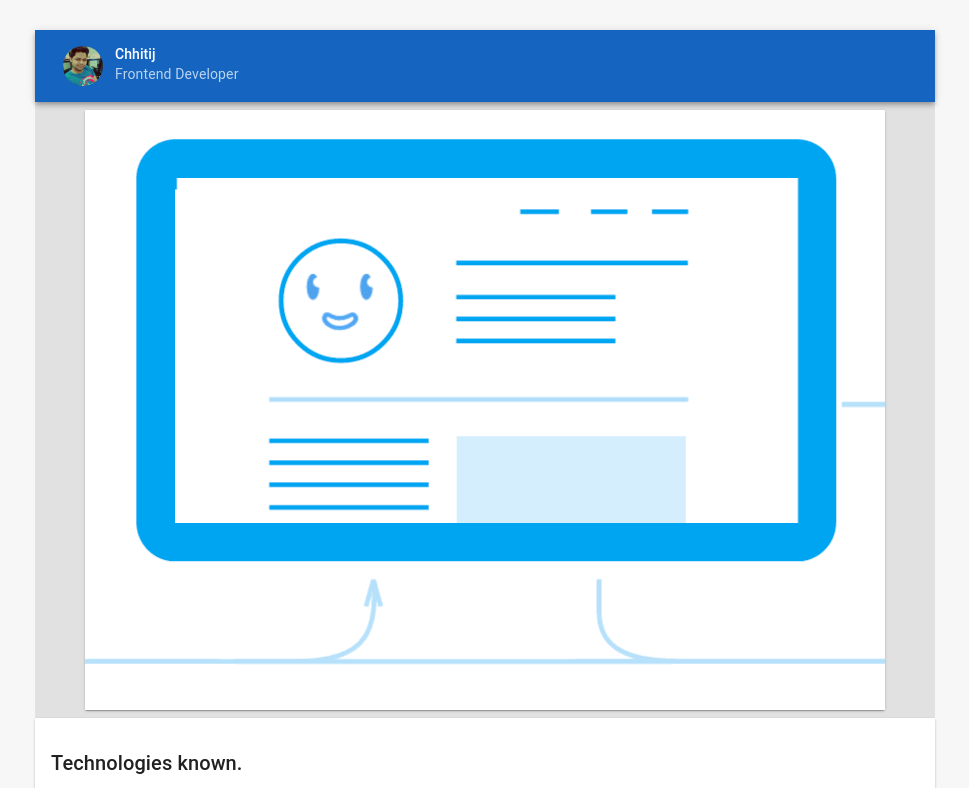
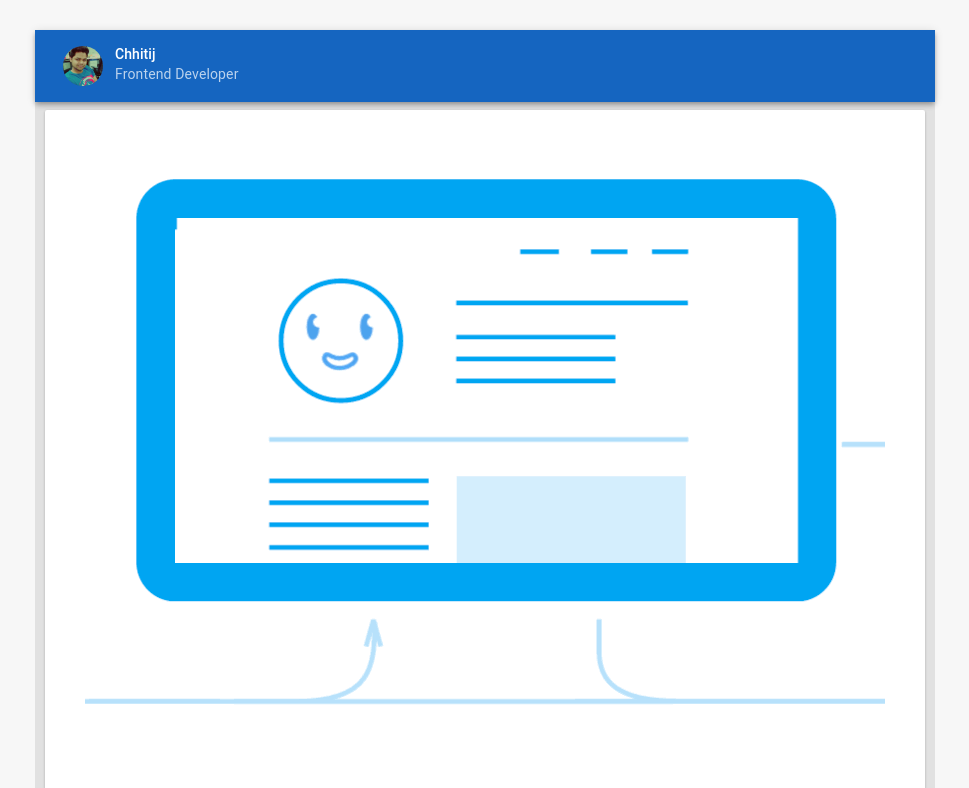
Before and after one commit to chhitij/chhitij.github.io, a plain HTML site: page index.html in a window 1280 px wide. Shown: the top 788 px of the page, without its empty margins (155-1124 px from the left). Drawn offline with Linux system fonts and the light colour scheme.

Commit message:
fix style

```diff
--- a/index.html
+++ b/index.html
@@ -52,7 +52,7 @@
 				</md-card>
 			</div>
 			<div layout="row" layout-align="center" class="main">
-				<md-card>
+				<md-card style="padding:40px;">
 					<img src="public/img/main2.gif" class="md-card-image" alt="Washed Out">
 				</md-card>
 			</div>
```
